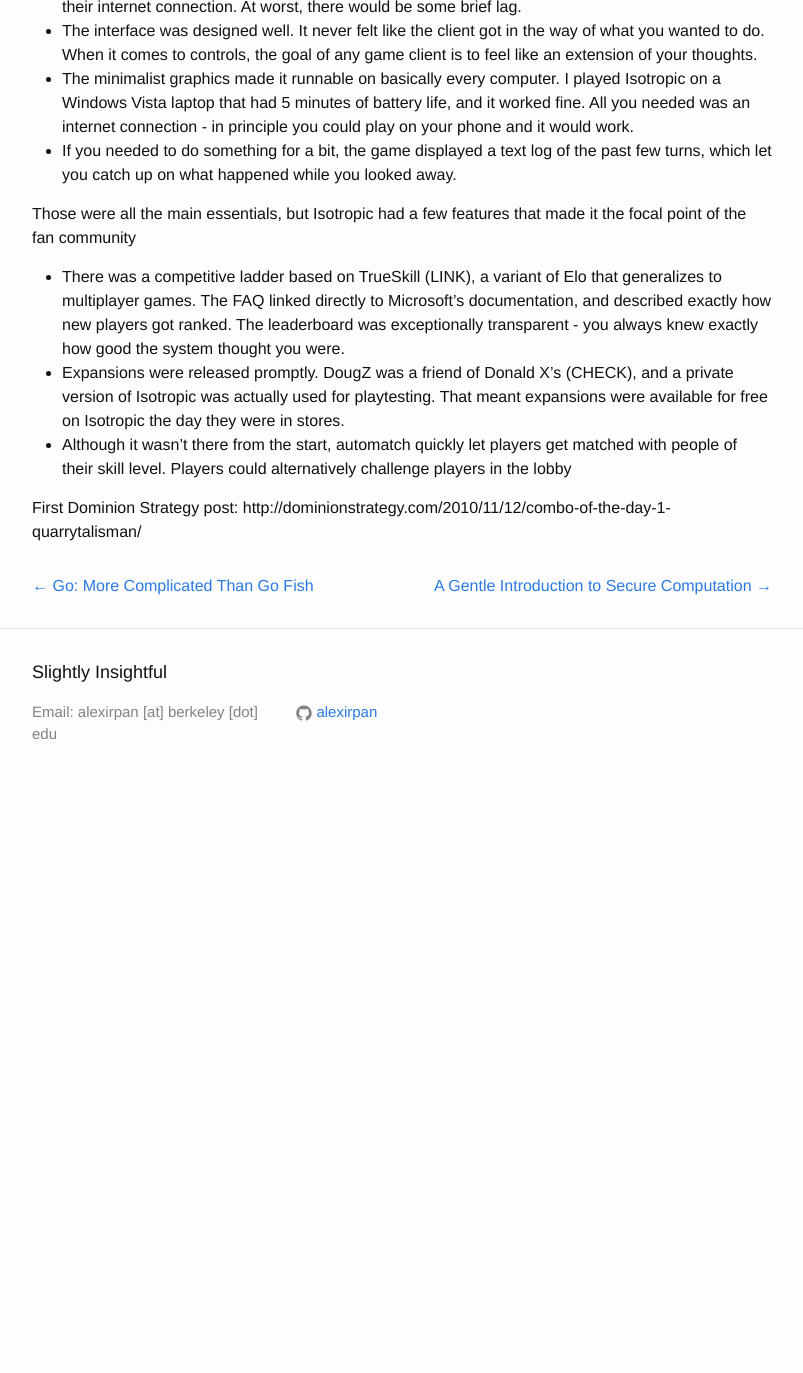
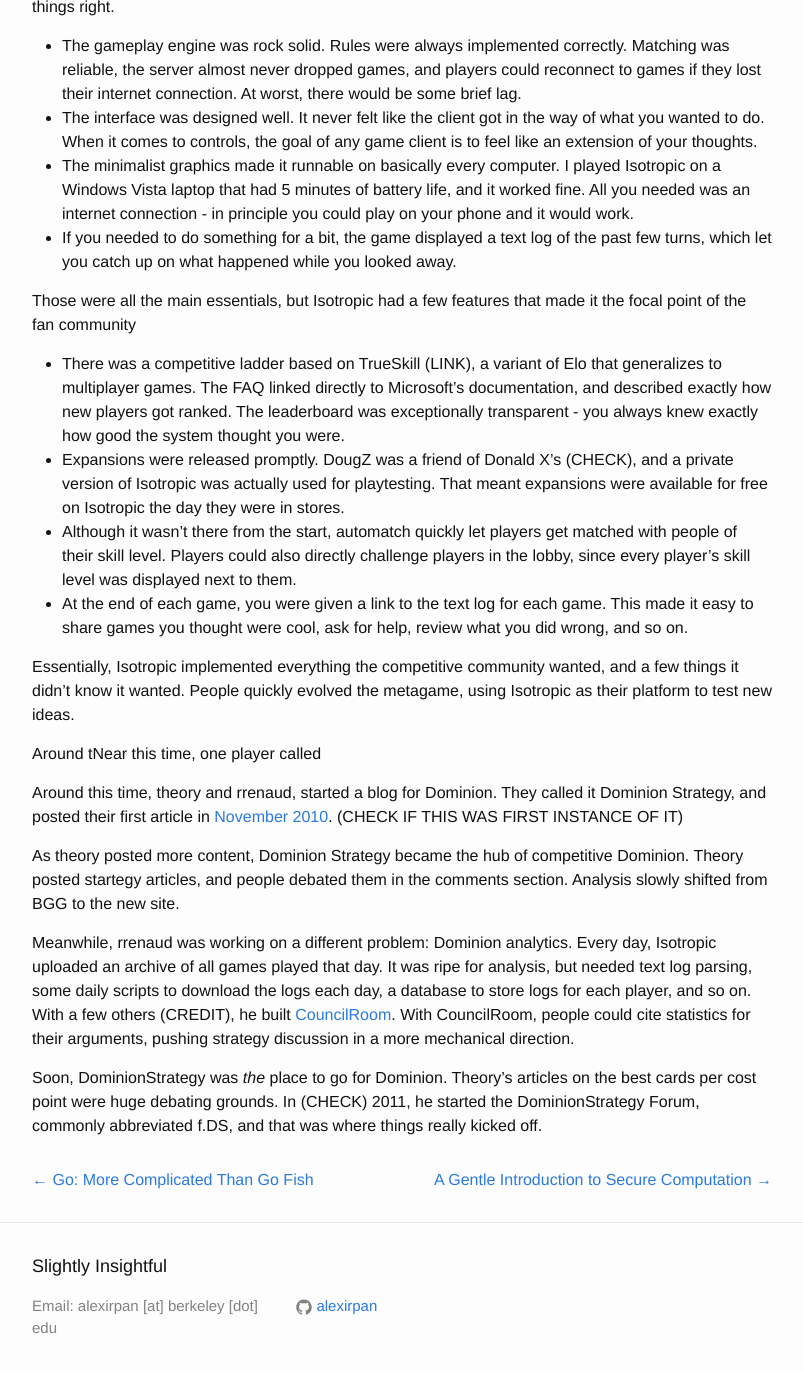
Before and after one commit to alexirpan/alexirpan.github.io, a Jekyll site: the page built from _posts/2016-02-10-dominion-history.markdown, in a window 1280 px wide and 1400 px high, scrolled down 2370 px. Shown: the top 1373 px of the window, without its empty margins (238-1041 px from the left). Built offline with Jekyll 4.4.1, drawn with Linux system fonts in a browser that asks for light colours; before the commit the page ends 3176 px from its top, so only the background shows below that; some of the changed text lies outside the part shown.

Commit message:
More ideas but god awful organizationg and guiding threads

```diff
--- a/_posts/2016-02-10-dominion-history.markdown
+++ b/_posts/2016-02-10-dominion-history.markdown
@@ -5,6 +5,11 @@
 ---
 
 MAKE UP AN INTRO HERE
+
+As someone who's played Dominion competitively on and off for the last
+five years, it's hard for me to detach my impression of events from the facts.
+So, I'm not going to. I'm going to play the opinionated historian, not
+the interested outsider and not the invested fanboy.
 
 It's a long story. To do it right, we need to head back to the very beginning.
 
@@ -134,9 +139,37 @@
 and a private version of Isotropic was actually used for playtesting. That meant
 expansions were available for free on Isotropic the day they were in stores.
 * Although it wasn't there from the start, automatch quickly let players
-get matched with people of their skill level. Players could alternatively challenge
-players in the lobby
+get matched with people of their skill level. Players could also directly
+challenge players in the lobby, since every player's skill level was displayed
+next to them.
+* At the end of each game, you were given a link to the text log for each game.
+This made it easy to share games you thought were cool, ask for help, review
+what you did wrong, and so on.
 
+Essentially, Isotropic implemented everything the competitive community
+wanted, and a few things it didn't know it wanted. People quickly evolved
+the metagame, using Isotropic as their platform to test new ideas.
 
+Around tNear this time, one player called
 
-First Dominion Strategy post: http://dominionstrategy.com/2010/11/12/combo-of-the-day-1-quarrytalisman/
+Around this time, theory and rrenaud, started a blog for
+Dominion. They called it Dominion Strategy, and posted their first
+article in [November 2010](http://dominionstrategy.com/2010/11/12/combo-of-the-day-1-quarrytalisman/).
+(CHECK IF THIS WAS FIRST INSTANCE OF IT)
+
+As theory posted more content, Dominion Strategy became the hub of
+competitive Dominion. Theory posted startegy articles, and people debated them
+in the comments section. Analysis slowly shifted from BGG to the new site.
+
+Meanwhile, rrenaud was working on a different problem: Dominion analytics.
+Every day, Isotropic uploaded an archive of all games played that day. It was
+ripe for analysis, but needed text log parsing, some daily scripts to
+download the logs each day, a database to store logs for each player, and so
+on. With a few others (CREDIT), he built [CouncilRoom](http://www.councilroom.com).
+With CouncilRoom, people could cite statistics for their arguments, pushing
+strategy discussion in a more mechanical direction.
+
+Soon, DominionStrategy was *the* place to go for Dominion. Theory's articles
+on the best cards per cost point were huge debating grounds. In (CHECK) 2011,
+he started the DominionStrategy Forum, commonly abbreviated f.DS, and that
+was where things really kicked off.
```
